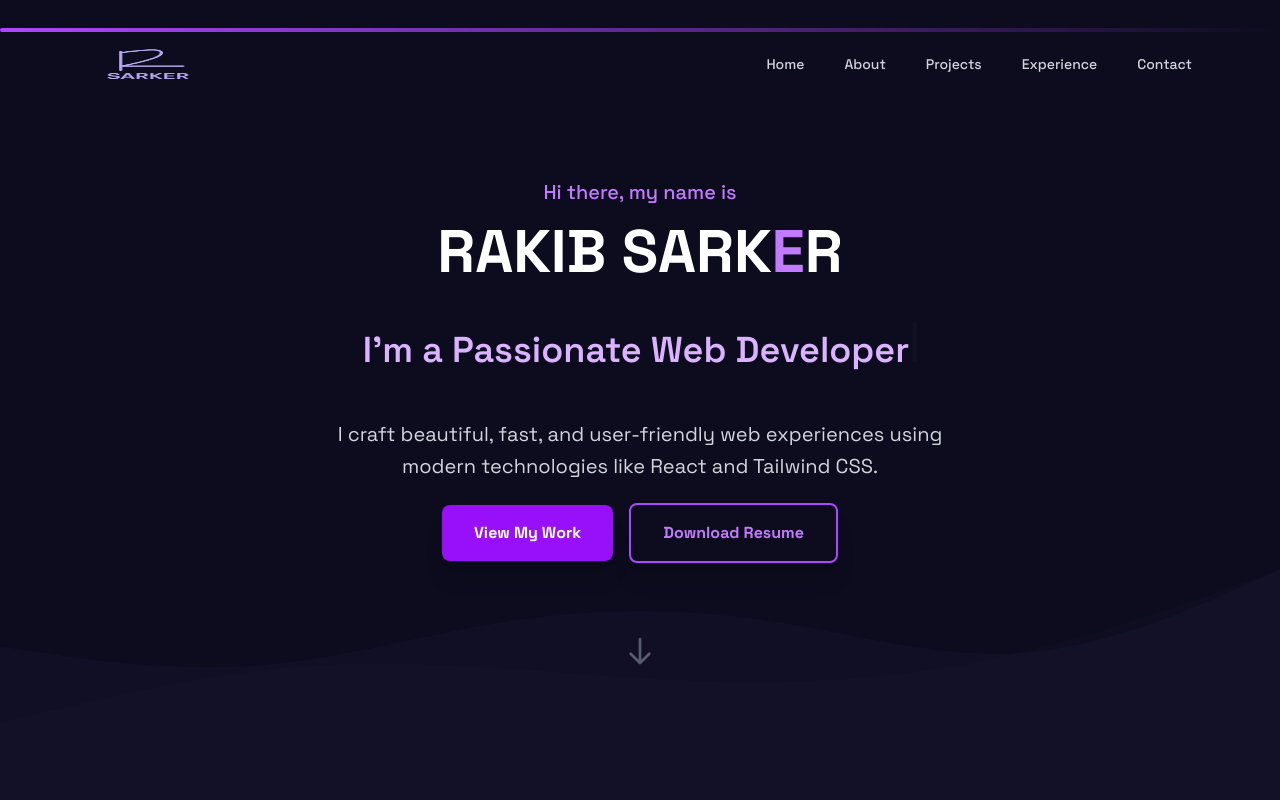
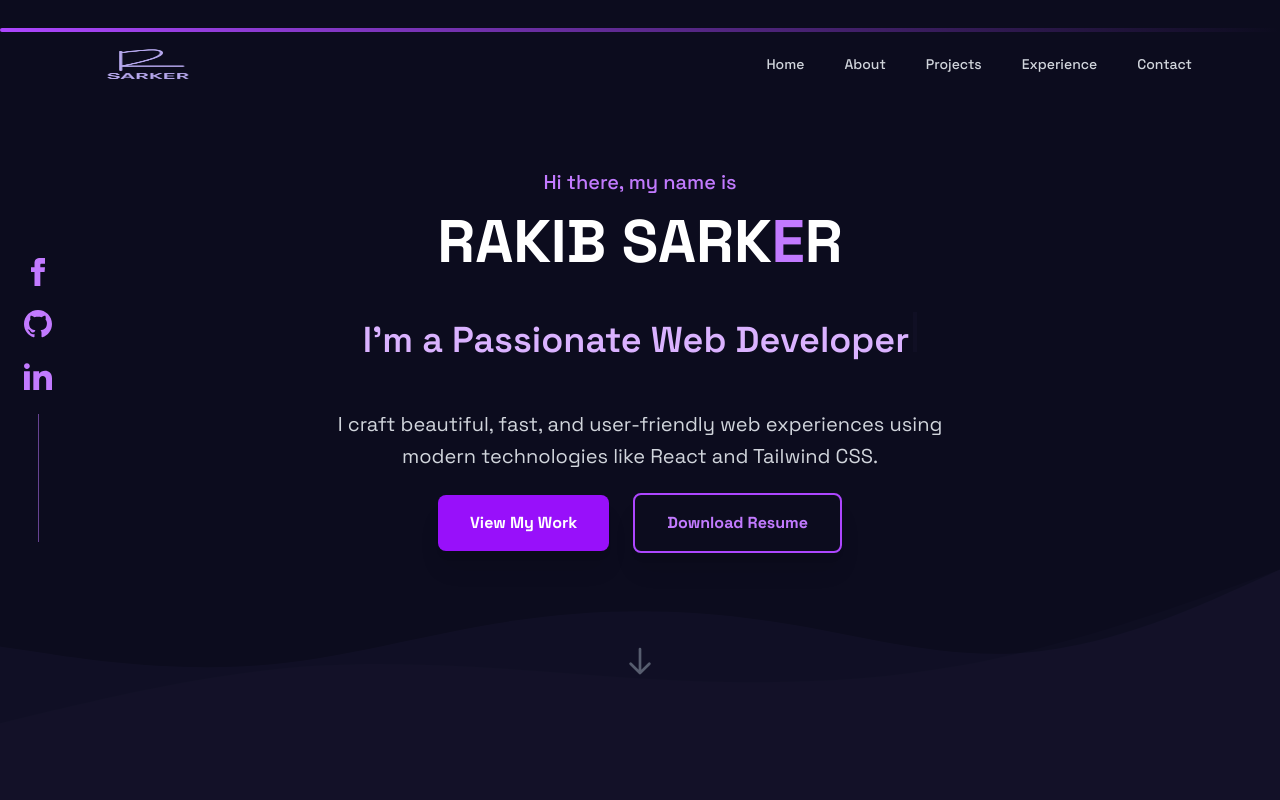
Before and after one commit to Sark-Rakib/sark-rakib-portfolio, a React (Vite) app: page / in a window 1280 px wide. Shown: the top 800 px of the page. Built offline with nearby package versions, Linux system fonts and the light colour scheme.

Commit message:
upgrade hero section

```diff
--- a/src/component/Hero.jsx
+++ b/src/component/Hero.jsx
@@ -28,7 +28,14 @@
   const resumeUrl =
     "https://drive.google.com/file/d/1foNlNUNZuBVljpo1_rXrkYnUYJDakYiG/view";
 
-  // Stagger container for children
+  // Social links - replace with your actual profiles
+  const socialLinks = {
+    facebook: "https://www.facebook.com/sarkrakib/",
+    github: "https://github.com/Sark-Rakib",
+    linkedin: "https://www.linkedin.com/in/rakib-sarker-",
+  };
+
+  // Stagger container
   const container = {
     hidden: { opacity: 0 },
     visible: {
@@ -40,7 +47,6 @@
     },
   };
 
-  // Individual child animation
   const item = {
     hidden: { y: 30, opacity: 0 },
     visible: {
@@ -55,7 +61,7 @@
       id="home"
       className="relative min-h-screen flex items-center justify-center overflow-hidden"
     >
-      {/* Beautiful SVG Wave Background */}
+      {/* SVG Wave Background */}
       <div className="absolute inset-0 -z-10">
         <div className="absolute inset-0 bg-[#0c0c1e]" />
         <svg
@@ -98,6 +104,75 @@
         </svg>
       </div>
 
+      {/* Social Icons - Fixed Left Side (Vertical) */}
+      <div className="fixed left-6 top-1/2 -translate-y-1/2 z-20 hidden md:flex flex-col gap-6">
+        <motion.a
+          href={socialLinks.facebook}
+          target="_blank"
+          rel="noopener noreferrer"
+          initial={{ opacity: 0, x: -50 }}
+          animate={{ opacity: 1, x: 0 }}
+          transition={{ delay: 1 }}
+          whileHover={{ scale: 1.2, x: 10 }}
+          className="text-purple-400 hover:text-white transition-colors"
+        >
+          <svg
+            xmlns="http://www.w3.org/2000/svg"
+            width="28"
+            height="28"
+            viewBox="0 0 24 24"
+            fill="currentColor"
+          >
+            <path d="M9 8h-3v4h3v12h5v-12h3.642l.358-4h-4v-1.667c0-.955.192-1.333 1.115-1.333h2.885v-5h-3.808c-3.596 0-5.192 1.583-5.192 4.615v3.385z" />
+          </svg>
+        </motion.a>
+
+        <motion.a
+          href={socialLinks.github}
+          target="_blank"
+          rel="noopener noreferrer"
+          initial={{ opacity: 0, x: -50 }}
+          animate={{ opacity: 1, x: 0 }}
+          transition={{ delay: 1.1 }}
+          whileHover={{ scale: 1.2, x: 10 }}
+          className="text-purple-400 hover:text-white transition-colors"
+        >
+          <svg
+            xmlns="http://www.w3.org/2000/svg"
+            width="28"
+            height="28"
+            viewBox="0 0 24 24"
+            fill="currentColor"
+          >
+            <path d="M12 0c-6.626 0-12 5.373-12 12 0 5.302 3.438 9.8 8.207 11.387.599.111.793-.261.793-.577v-2.234c-3.338.726-4.033-1.416-4.033-1.416-.546-1.387-1.333-1.756-1.333-1.756-1.089-.745.083-.729.083-.729 1.205.084 1.839 1.237 1.839 1.237 1.07 1.834 2.807 1.304 3.492.997.107-.775.418-1.305.762-1.604-2.665-.305-5.467-1.334-5.467-5.931 0-1.311.469-2.381 1.236-3.221-.124-.303-.535-1.524.117-3.176 0 0 1.008-.322 3.301 1.23.957-.266 1.983-.399 3.003-.404 1.02.005 2.047.138 3.006.404 2.291-1.552 3.297-1.23 3.297-1.23.653 1.653.242 2.874.118 3.176.77.84 1.235 1.911 1.235 3.221 0 4.609-2.807 5.624-5.479 5.921.43.372.823 1.102.823 2.222v3.293c0 .319.192.694.801.576 4.765-1.589 8.199-6.086 8.199-11.386 0-6.627-5.373-12-12-12z" />
+          </svg>
+        </motion.a>
+
+        <motion.a
+          href={socialLinks.linkedin}
+          target="_blank"
+          rel="noopener noreferrer"
+          initial={{ opacity: 0, x: -50 }}
+          animate={{ opacity: 1, x: 0 }}
+          transition={{ delay: 1.2 }}
+          whileHover={{ scale: 1.2, x: 10 }}
+          className="text-purple-400 hover:text-white transition-colors"
+        >
+          <svg
+            xmlns="http://www.w3.org/2000/svg"
+            width="28"
+            height="28"
+            viewBox="0 0 24 24"
+            fill="currentColor"
+          >
+            <path d="M4.98 3.5c0 1.381-1.11 2.5-2.48 2.5s-2.48-1.119-2.48-2.5c0-1.38 1.11-2.5 2.48-2.5s2.48 1.12 2.48 2.5zm.02 4.5h-5v16h5v-16zm7.982 0h-4.968v16h4.969v-8.399c0-4.67 6.029-5.052 6.029 0v8.399h4.988v-10.131c0-7.88-8.922-7.593-11.018-3.714v-2.155z" />
+          </svg>
+        </motion.a>
+
+        {/* Vertical line */}
+        <div className="w-px h-32 bg-purple-400 mx-auto opacity-50" />
+      </div>
+
       <motion.div
         className="relative z-10 max-w-7xl mx-auto px-6 sm:px-8 lg:px-12 text-center"
         variants={container}
@@ -106,7 +181,7 @@
       >
         <motion.p
           variants={item}
-          className="text-lg sm:text-xl mt-25 sm:mt-10 md:mt-10 text-purple-400 font-medium mb-4"
+          className="text-lg sm:text-xl mt-23 sm:mt-10 md:mt-10 text-purple-400 font-medium mb-4"
         >
           Hi there, my name is
         </motion.p>
@@ -146,9 +221,10 @@
           modern technologies like React and Tailwind CSS.
         </motion.p>
 
+        {/* Buttons - Find Me button removed */}
         <motion.div
           variants={item}
-          className="mt-5 flex flex-col sm:flex-row gap-4 justify-center items-center"
+          className="mt-5 flex flex-col sm:flex-row gap-6 justify-center items-center"
         >
           <motion.button
             onClick={() => handleScroll("#projects")}
@@ -161,7 +237,8 @@
 
           <motion.a
             href={resumeUrl}
-            download="Rakib-Sarker-Resume.pdf"
+            target="_blank"
+            rel="noopener noreferrer"
             whileHover={{ scale: 1.05 }}
             whileTap={{ scale: 0.95 }}
             className="px-8 py-4 border-2 border-purple-500 text-purple-400 font-bold rounded-lg hover:bg-purple-600 hover:text-white transition-all duration-300 shadow-xl"
@@ -179,7 +256,7 @@
             repeatType: "reverse",
             duration: 1.5,
           }}
-          className="mt-5 sm:mt-15 md:mt-17"
+          className="mt-2 sm:mt-20 md:mt-22"
         >
           <svg
             className="w-8 h-8 mx-auto text-gray-500"
--- a/src/component/Projects.jsx
+++ b/src/component/Projects.jsx
@@ -19,8 +19,8 @@
       description:
         "Advanced machine intelligence that delivers accurate and reliable predictions.",
       tech: ["React", "Tailwind", "Node.js", "Express", "MongoDB"],
-      liveUrl: "https://ai-models-dev.netlify.app/",
-      githubUrl: "https://github.com/Sark-Rakib/Al-Model-Client",
+      liveUrl: "https://ai-model-dev.netlify.app/",
+      githubUrl: "https://github.com/Sark-Rakib/ai-model-client",
       image: "https://i.ibb.co.com/qFPVMJfv/Screenshot-2025-12-08-015911.png",
     },
     {
```
